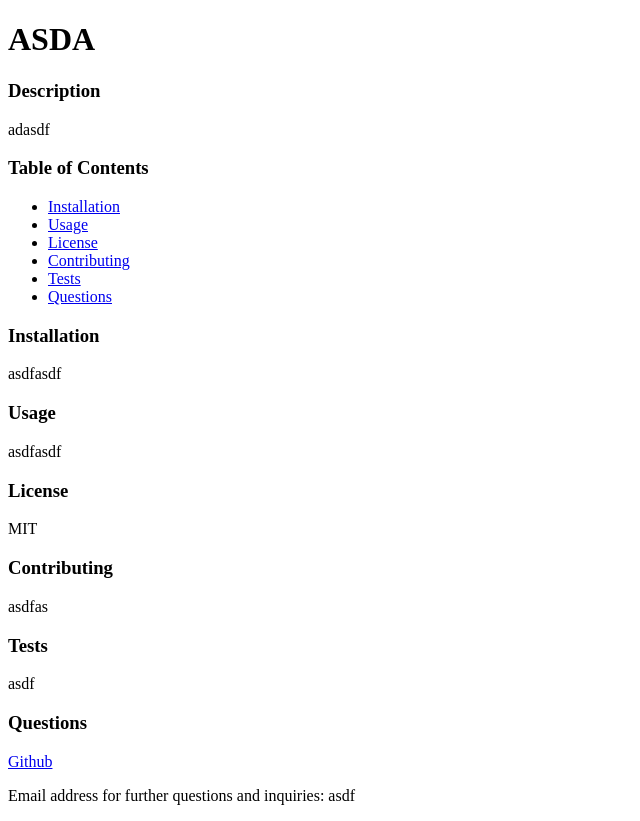
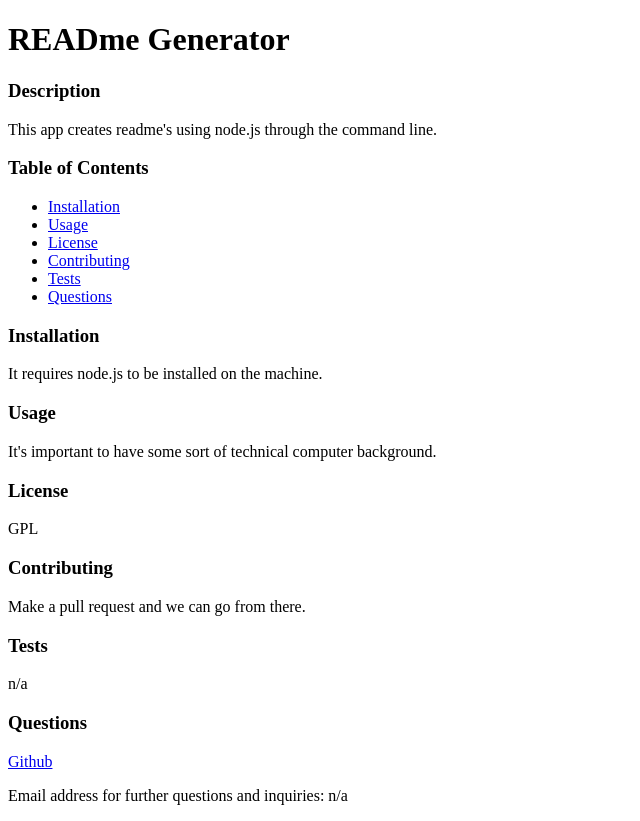
Before and after one commit to 786-go/READMEgenerator, a website: page index.html in a window 1280 px wide. Shown: the whole page, without its empty margins (0-640 px from the left). Drawn offline with Linux system fonts and the light colour scheme.

Commit message:
readme created for this app

```diff
--- a/genrtrApp.js
+++ b/genrtrApp.js
@@ -56,13 +56,12 @@ const promptUser = () => {
 
 
 promptUser()
-
-  // .then(response => console.log(response))
 .then(response => {
 const markdown = markdownGenerator(response)
-fs.writeFileSync('./outputREADME.md', markdown, err => {
+fs.writeFileSync('./README.md', markdown, err => {
   if (err) throw new Error(err);
 })
+
     const READme = generatePage(response);
 
     fs.writeFile('index.html', READme, err => {
--- a/index.html
+++ b/index.html
@@ -5,15 +5,15 @@
       <meta charset="UTF-8">
       <meta name="viewport" content="width=device-width, initial-scale=1.0">
       <meta http-equiv="X-UA-Compatible" content="ie=edge">
-      <title>ASDA READme</title>
+      <title>READme Generator READme</title>
     </head>
 
     <body>
 
-      <h1>ASDA</h1>
+      <h1>READme Generator</h1>
 
       <h3>Description</h3>
-        adasdf
+        This app creates readme's using node.js through the command line.
 
       <section>
           <h3>Table of Contents</h3>
@@ -28,23 +28,23 @@
       </section>
 
       <h3 id="install">Installation</h3>
-        asdfasdf
+        It requires node.js to be installed on the machine.
 
       <h3 id="usage">Usage</h3>
-        asdfasdf
+        It's important to have some sort of technical computer background.
 
       <h3 id="license">License</h3>
-      MIT
+      GPL
 
       <h3 id="contribute">Contributing</h3>
-        asdfas
+        Make a pull request and we can go from there.
 
       <h3 id="tests">Tests</h3>
-        asdf
+        n/a
 
       <h3 id="questions">Questions</h3>
-        <p><a href="https://github.com/asdf">Github</a></p>
-        <p>Email address for further questions and inquiries: asdf</p>
+        <p><a href="https://github.com/786-go">Github</a></p>
+        <p>Email address for further questions and inquiries: n/a</p>
 
 
     </body>
```
Also changed, not shown: src/markdownGenerator.js (+4 -3 lines), README.md.
